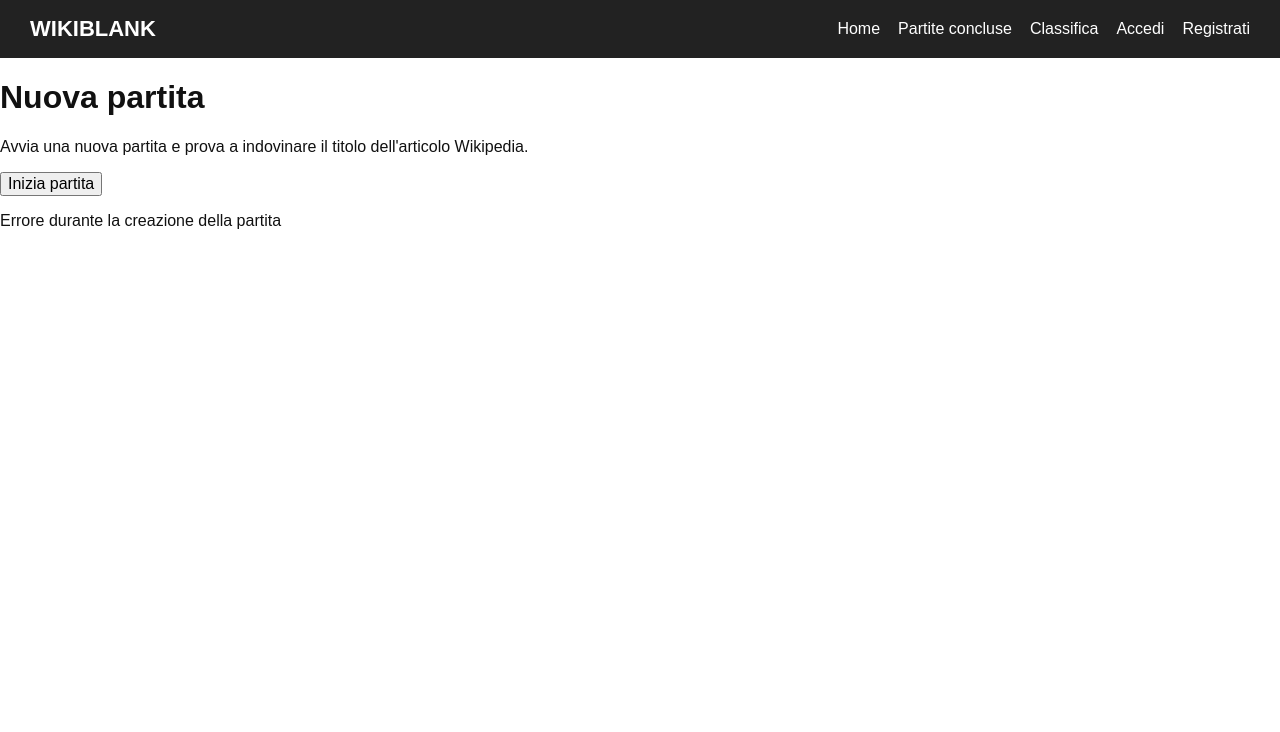
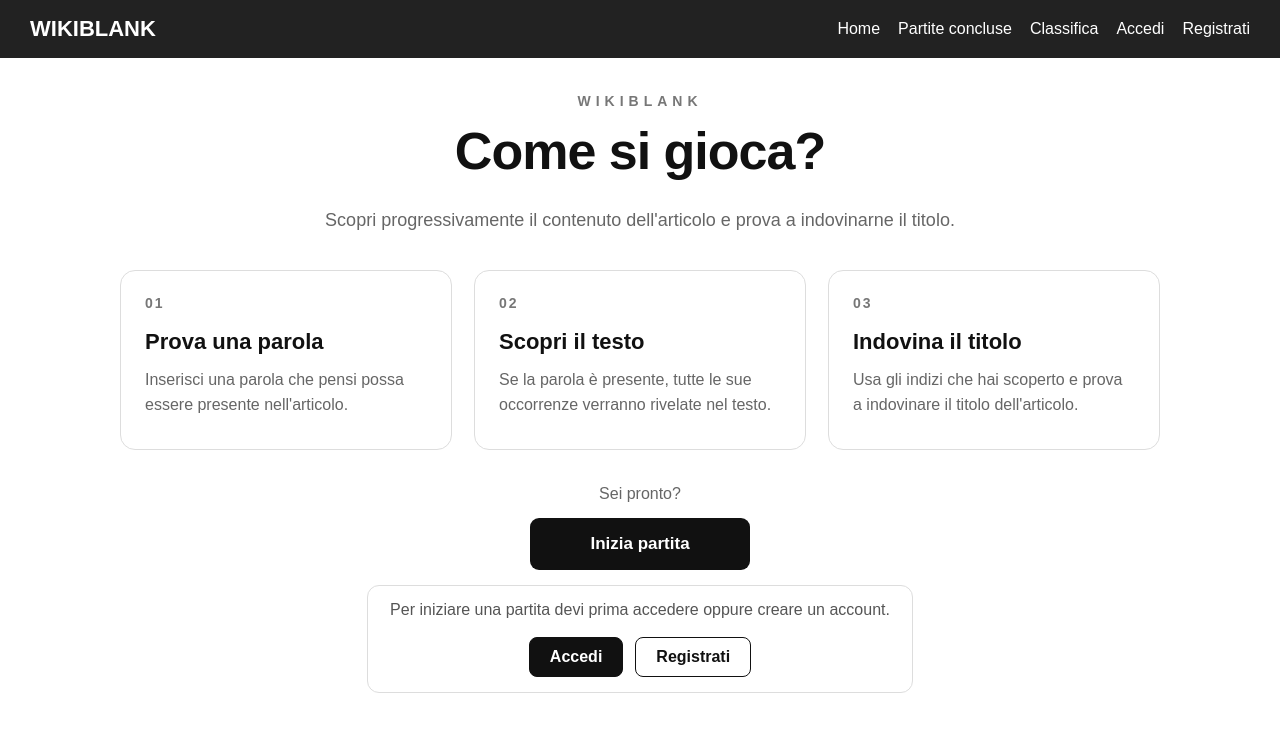
Before and after one commit to RobertaBenedux24/WIKIBLANK, a React app in the folder frontend/: page /play in a window 1280 px wide. Both pictures are taken after a click on the button "Inizia partita". Shown: the top 732 px of the page. Built offline with nearby package versions, Linux system fonts and the light colour scheme; no server answers; the HTML template or start-up script is replaced by a standard one.

Commit message:
grafica pagina Play

```diff
--- a/frontend/src/App.css
+++ b/frontend/src/App.css
@@ -251,3 +251,230 @@
     background-color: #f5f5f5;
     transform: translateY(-2px);
 }
+
+/* =========================
+   PLAY
+   ========================= */
+
+.play-page {
+    min-height: calc(100vh - 70px);
+
+    background-color: #ffffff;
+
+    display: flex;
+    flex-direction: column;
+    align-items: center;
+
+    padding: 35px 30px;
+
+    overflow: hidden;
+}
+
+/* TITOLO */
+
+.play-header {
+    text-align: center;
+}
+
+.play-label {
+    margin: 0 0 12px;
+
+    font-size: 14px;
+    font-weight: 700;
+
+    letter-spacing: 5px;
+
+    color: #777777;
+}
+
+.play-header h1 {
+    margin: 0;
+
+    font-size: 52px;
+    font-weight: 800;
+
+    letter-spacing: -1px;
+
+    color: #111111;
+}
+
+.play-description {
+    max-width: 650px;
+
+    margin: 25px auto 0;
+
+    font-size: 18px;
+    line-height: 1.6;
+
+    color: #666666;
+}
+
+/* TRE PASSAGGI */
+
+.play-steps {
+    width: 100%;
+    max-width: 1050px;
+
+    display: grid;
+    grid-template-columns: repeat(3, 1fr);
+    gap: 22px;
+
+    margin-top: 35px;
+}
+
+.play-step {
+    min-height: 180px;
+
+    padding: 24px;
+
+    border: 1px solid #dddddd;
+    border-radius: 15px;
+
+    background-color: #ffffff;
+
+    transition: 0.2s ease;
+}
+
+.play-step:hover {
+    transform: translateY(-5px);
+
+    box-shadow: 0 10px 30px rgba(0, 0, 0, 0.07);
+}
+
+.play-number {
+    display: block;
+
+    margin-bottom: 18px;
+
+    font-size: 14px;
+    font-weight: 800;
+
+    letter-spacing: 2px;
+
+    color: #777777;
+}
+
+.play-step h2 {
+    margin: 0 0 12px;
+
+    font-size: 22px;
+
+    color: #111111;
+}
+
+.play-step p {
+    margin: 0;
+
+    font-size: 16px;
+    line-height: 1.6;
+
+    color: #666666;
+}
+
+/* PULSANTE INIZIA */
+
+.play-start {
+    margin-top: 35px;
+    text-align: center;
+}
+
+.play-start > p {
+    margin: 0 0 15px;
+    color: #666666;
+}
+
+.play-start-button {
+    min-width: 220px;
+    padding: 16px 30px;
+
+    border: none;
+    border-radius: 9px;
+
+    background-color: #111111;
+    color: #ffffff;
+
+    font-size: 17px;
+    font-weight: 700;
+
+    cursor: pointer;
+
+    transition: 0.2s ease;
+}
+
+.play-start-button:hover:not(:disabled) {
+    background-color: #333333;
+    transform: translateY(-2px);
+}
+
+.play-start-button:disabled {
+    opacity: 0.6;
+    cursor: not-allowed;
+}
+
+.play-error {
+    margin-top: 15px;
+
+    color: #b00020;
+}
+
+.auth-warning {
+    margin-top: 15px;
+    padding: 15px 22px;
+
+    border: 1px solid #dddddd;
+    border-radius: 12px;
+
+    background-color: #ffffff;
+
+    text-align: center;
+}
+
+.auth-warning p {
+    margin: 0 0 18px;
+    color: #555555;
+}
+
+.auth-warning-actions {
+    display: flex;
+    justify-content: center;
+    gap: 12px;
+}
+
+.auth-warning-actions button {
+    padding: 10px 20px;
+
+    border-radius: 8px;
+    border: 1px solid #111111;
+
+    cursor: pointer;
+
+    font-weight: 700;
+}
+
+.auth-warning-actions button:first-child {
+    background: #111111;
+    color: white;
+}
+
+.auth-warning-actions button:last-child {
+    background: white;
+    color: #111111;
+}
+
+
+/* MOBILE */
+
+@media (max-width: 800px) {
+
+    .play-page {
+        padding: 35px 18px;
+    }
+
+    .play-header h1 {
+        font-size: 40px;
+    }
+
+    .play-steps {
+        grid-template-columns: 1fr;
+    }
+}
--- a/frontend/src/pages/Play.jsx
+++ b/frontend/src/pages/Play.jsx
@@ -6,10 +6,18 @@ import api from "../services/api";
 function Play() {
     const [loading, setLoading] = useState(false);
     const [error, setError] = useState("");
+    const [authRequired, setAuthRequired] = useState(false);
 
     const navigate = useNavigate();
 
     const startGame = async () => {
+        const token = localStorage.getItem("token");
+
+        if (!token) {
+            setAuthRequired(true);
+            return;
+        }
+
         setLoading(true);
         setError("");
 
@@ -31,25 +39,131 @@ function Play() {
     };
 
     return (
-        <div>
-            <h1>Nuova partita</h1>
+        <main className="play-page">
+
+            <section className="play-header">
+
+                <p className="play-label">
+                    WIKIBLANK
+                </p>
+
+                <h1>Come si gioca?</h1>
+
+                <p className="play-description">
+                    Scopri progressivamente il contenuto
+                    dell'articolo e prova a indovinarne il titolo.
+                </p>
+
+            </section>
+
+
+            <section className="play-steps">
+
+                <article className="play-step">
+
+                    <span className="play-number">
+                        01
+                    </span>
+
+                    <h2>Prova una parola</h2>
 
                     <p>
-                Avvia una nuova partita e prova a indovinare
-                il titolo dell'articolo Wikipedia.
+                        Inserisci una parola che pensi possa
+                        essere presente nell'articolo.
+                    </p>
+
+                </article>
+
+
+                <article className="play-step">
+
+                    <span className="play-number">
+                        02
+                    </span>
+
+                    <h2>Scopri il testo</h2>
+
+                    <p>
+                        Se la parola è presente, tutte le sue
+                        occorrenze verranno rivelate nel testo.
+                    </p>
+
+                </article>
+
+
+                <article className="play-step">
+
+                    <span className="play-number">
+                        03
+                    </span>
+
+                    <h2>Indovina il titolo</h2>
+
+                    <p>
+                        Usa gli indizi che hai scoperto e prova
+                        a indovinare il titolo dell'articolo.
+                    </p>
+
+                </article>
+
+            </section>
+
+
+            <section className="play-start">
+
+                <p>
+                    Sei pronto?
                 </p>
 
                 <button
+                    className="play-start-button"
                     onClick={startGame}
                     disabled={loading}
                 >
-                {loading ? "Creazione partita..." : "Inizia partita"}
+                    {loading
+                        ? "Preparazione partita..."
+                        : "Inizia partita"
+                    }
                 </button>
 
+
+                {authRequired && (
+                    <div className="auth-warning">
+
+                        <p>
+                            Per iniziare una partita devi prima accedere
+                            oppure creare un account.
+                        </p>
+
+                        <div className="auth-warning-actions">
+
+                            <button
+                                onClick={() => navigate("/login")}
+                            >
+                                Accedi
+                            </button>
+
+                            <button
+                                onClick={() => navigate("/register")}
+                            >
+                                Registrati
+                            </button>
+
+                        </div>
+
+                    </div>
+                )}
+
+
                 {error && (
-                <p>{error}</p>
+                    <p className="play-error">
+                        {error}
+                    </p>
                 )}
-        </div>
+
+            </section>
+
+        </main>
     );
 }
 
```
Lines whose indentation alone changed are shown as unchanged.
